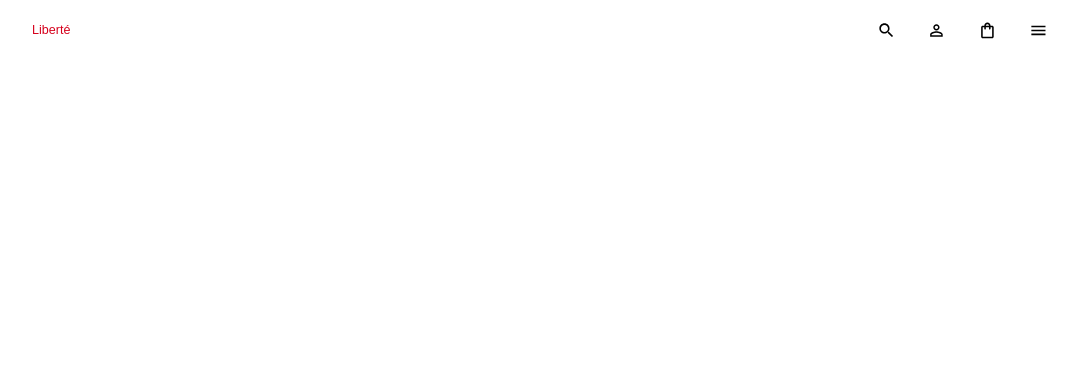
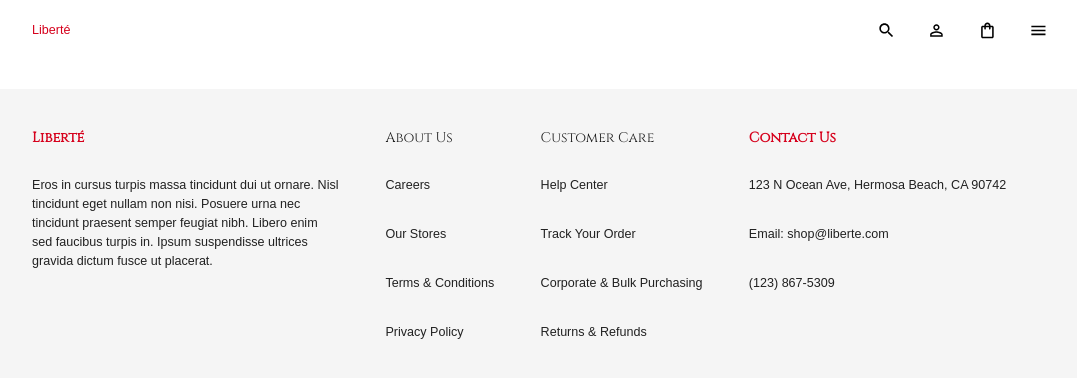
Before and after one commit to demivlkv/ecommerce-practice, a React (Create React App) app in the folder client/: page /checkout/success in a window 1280 px wide. Shown: the top 378 px of the page, without its empty margins (96-1173 px from the left). Built offline with nearby package versions, Linux system fonts and the light colour scheme; a web font is replaced by a local one.

Commit message:
implement footer

```diff
--- a/client/src/App.js
+++ b/client/src/App.js
@@ -8,6 +8,7 @@ import ItemDetails from './scenes/itemDetails/ItemDetails';
 import Checkout from './scenes/checkout/Checkout';
 import Confirmation from './scenes/checkout/Confirmation';
 import CartMenu from './scenes/global/CartMenu';
+import Footer from './scenes/global/Footer';
 
 const ScrollToTop = () => {
   const { pathname } = useLocation();
@@ -32,6 +33,7 @@ function App() {
           <Route path="checkout/success" element={<Confirmation />} />
         </Routes>
         <CartMenu />
+        <Footer />
       </Router>
     </div>
   );
--- /dev/null
+++ b/client/src/scenes/global/Footer.jsx
@@ -0,0 +1,65 @@
+import React from 'react';
+import { useTheme } from '@mui/material';
+import { Box, Typography } from '@mui/material';
+
+import { shades } from '../../theme';
+
+const Footer = () => {
+  const { palette: {neutral} } = useTheme();
+
+  return (
+    <Box mt="70px" p="40px 0" backgroundColor={neutral.light}>
+      <Box
+        width="80%"
+        margin="auto"
+        display="flex"
+        justifyContent="space-between"
+        flexWrap="wrap"
+        rowGap="30px"
+        columnGap="clamp(20px, 30px, 40px)"
+      >
+        <Box width="clamp(20%, 30%, 40%)">
+          <Typography variant="h4" fontWeight="bold" mb="30px" color={shades.secondary[500]}>
+            Liberté
+          </Typography>
+          <div>
+            Eros in cursus turpis massa tincidunt dui ut ornare. Nisl tincidunt eget nullam non nisi.
+            Posuere urna nec tincidunt praesent semper feugiat nibh. Libero enim sed faucibus turpis in.
+            Ipsum suspendisse ultrices gravida dictum fusce ut placerat.
+          </div>
+        </Box>
+
+        <Box>
+          <Typography variant="h4" fontWeifght="bold" mb="30px">
+            About Us
+          </Typography>
+          <Typography mb="30px">Careers</Typography>
+          <Typography mb="30px">Our Stores</Typography>
+          <Typography mb="30px">Terms & Conditions</Typography>
+          <Typography mb="30px">Privacy Policy</Typography>
+        </Box>
+
+        <Box>
+          <Typography variant="h4" fontWeifght="bold" mb="30px">
+            Customer Care
+          </Typography>
+          <Typography mb="30px">Help Center</Typography>
+          <Typography mb="30px">Track Your Order</Typography>
+          <Typography mb="30px">Corporate & Bulk Purchasing</Typography>
+          <Typography mb="30px">Returns & Refunds</Typography>
+        </Box>
+
+        <Box width="clamp(20%, 30%, 40%)">
+          <Typography variant="h4" fontWeight="bold" mb="30px" color={shades.secondary[500]}>
+            Contact Us
+          </Typography>
+          <Typography mb="30px">123 N Ocean Ave, Hermosa Beach, CA 90742</Typography>
+          <Typography mb="30px">Email: shop@liberte.com</Typography>
+          <Typography mb="30px">(123) 867-5309</Typography>
+        </Box>
+      </Box>
+    </Box>
+  );
+};
+
+export default Footer;
```
